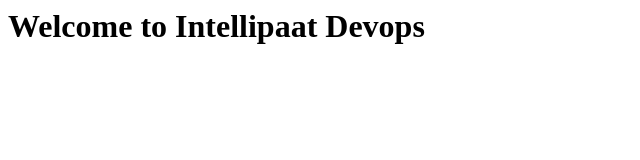
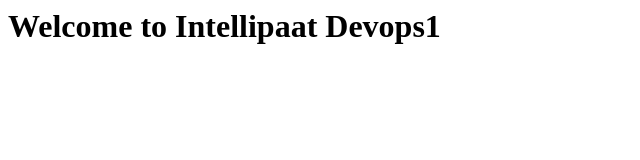
Before and after one commit to chanhliu/website, a plain HTML site: page index.html in a window 1280 px wide. Shown: the full height of the page, 0-640 px from the left. Drawn offline with Linux system fonts and the light colour scheme.

Commit message:
Update index.html

```diff
--- a/index.html
+++ b/index.html
@@ -1,6 +1,6 @@
 <html>
 <title>Jenkins CI/CD Pipeline</title>
 <body>
-<h1> Welcome to Intellipaat Devops </h1>
+<h1> Welcome to Intellipaat Devops1 </h1>
 </body>
 </html>
```
